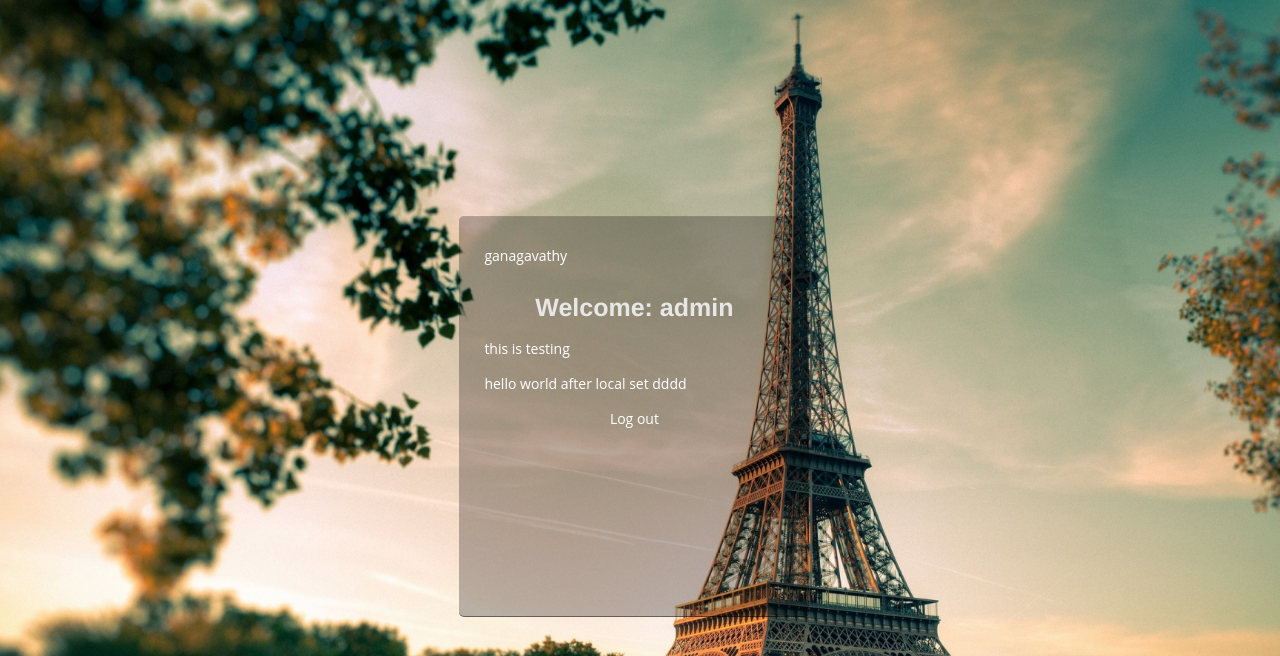
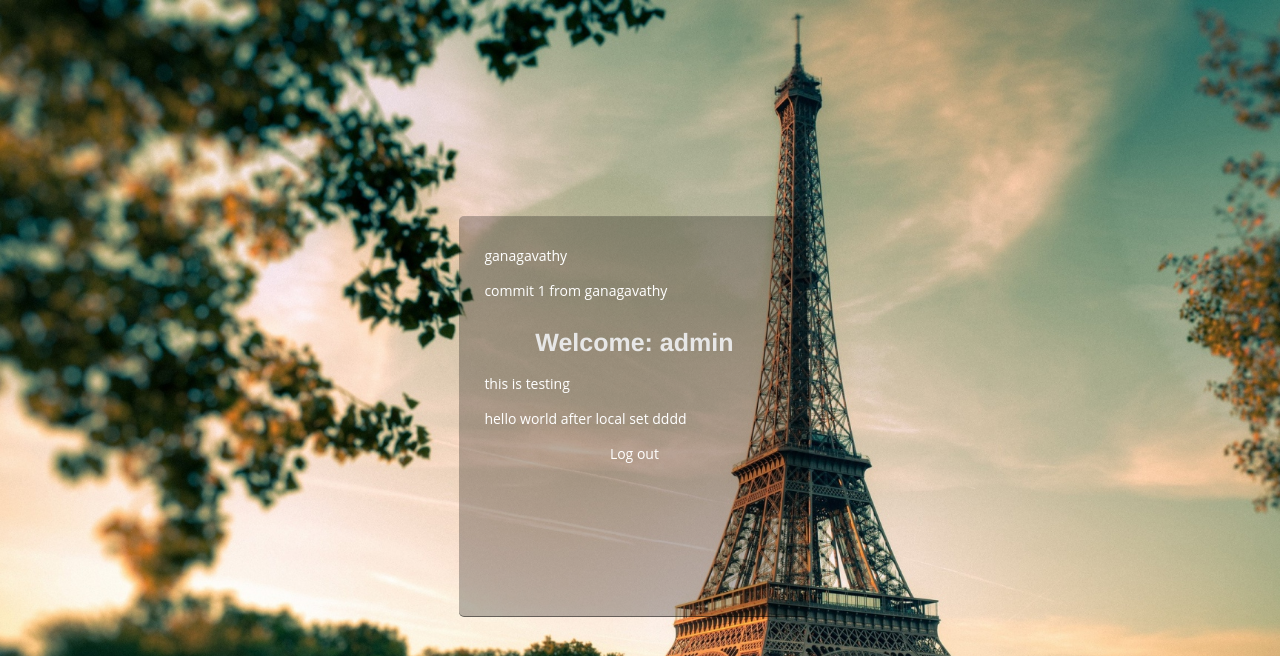
Before and after one commit to DIVYA0904/github_test, a PHP site: page /home.php in a window 1280 px wide. Shown: the top 656 px of the page. Run offline with PHP 8.4, Linux system fonts and the light colour scheme; a user stored in the database is signed in; data comes from the database, SQL or seed files in the repository.

Commit message:
commit 1

```diff
--- a/home.php
+++ b/home.php
@@ -14,6 +14,8 @@ $row=mysqli_fetch_array($result);
 <body>
 <div class="form-wrapper">
   <p>ganagavathy</p>
+
+  <p>commit 1 from ganagavathy</p>
     <center><h3>Welcome: <?php echo $row['name']; ?> </h3></center>
     <p>this is testing</p>hello world after local set dddd
 	 <div class="reminder">
```
